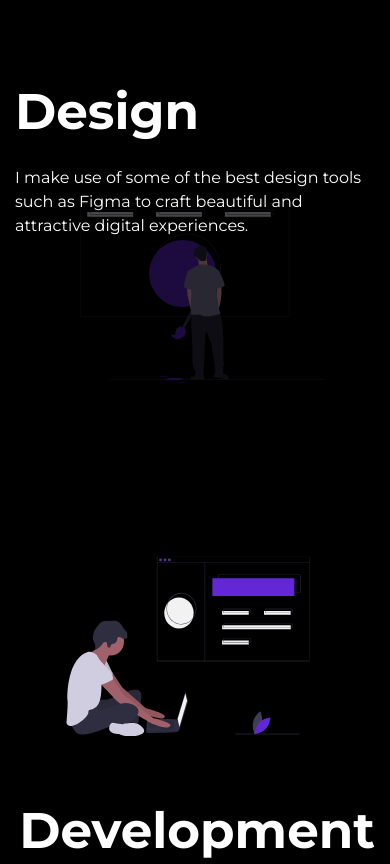
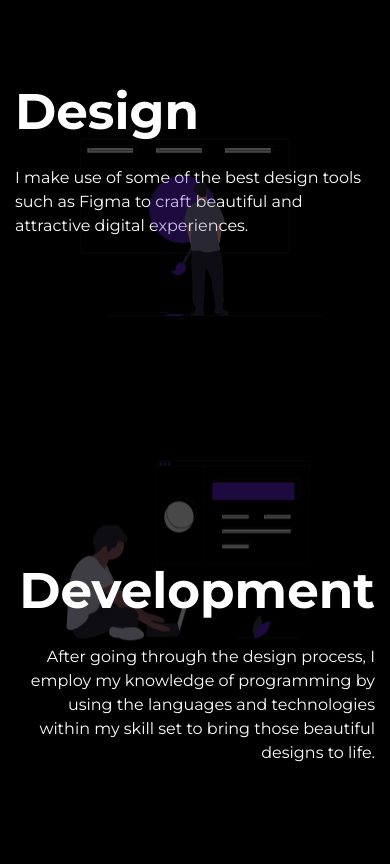
Before and after one commit to codeboss-fav/creando, an Eleventy site: page index.html in a window 390 px wide. Shown: the part 1740-2604 px from the top of the page. Built offline with nearby package versions, Linux system fonts and the light colour scheme; Eleventy itself is replaced by a stand-in of ours; files that its build step writes are made by us from their sources.

Commit message:
fixed up a responsivness issue in the service section

```diff
--- a/assets/style.css
+++ b/assets/style.css
@@ -270,7 +270,16 @@ outline: 1px solid slategrey;
 @media screen and (max-width: 991px) {
   .des-img {
     position: relative;
-    bottom: 4em;
+    bottom: 8em;
     opacity: 30%;
   }
+  .dev-img {
+    position: relative;
+    bottom: 6em;
+    opacity: 30%;
+  }
+  #services .dev-side {
+    position: relative;
+    bottom: 15em;
+  }
 }
--- a/index.html
+++ b/index.html
@@ -83,7 +83,7 @@ title: creando
                 <div class="col-12 col-lg-6 dev-img pl-5">
                     <img src="/assets/undraw_web_developer_p3e5 1.svg" alt="">
                 </div>
-                <div class="col-12 col-lg-6" data-aos="zoom-out-down" data-aos-duration="2000">
+                <div class="col-12 col-lg-6 dev-side" data-aos="zoom-out-down" data-aos-duration="2000">
                     <h2 class="dev">Development</h2>
                     <p class="dev">After going through the design process, I employ my knowledge of programming by using the languages and technologies within my skill set to bring those beautiful designs to life.</p>
                 </div>
```
